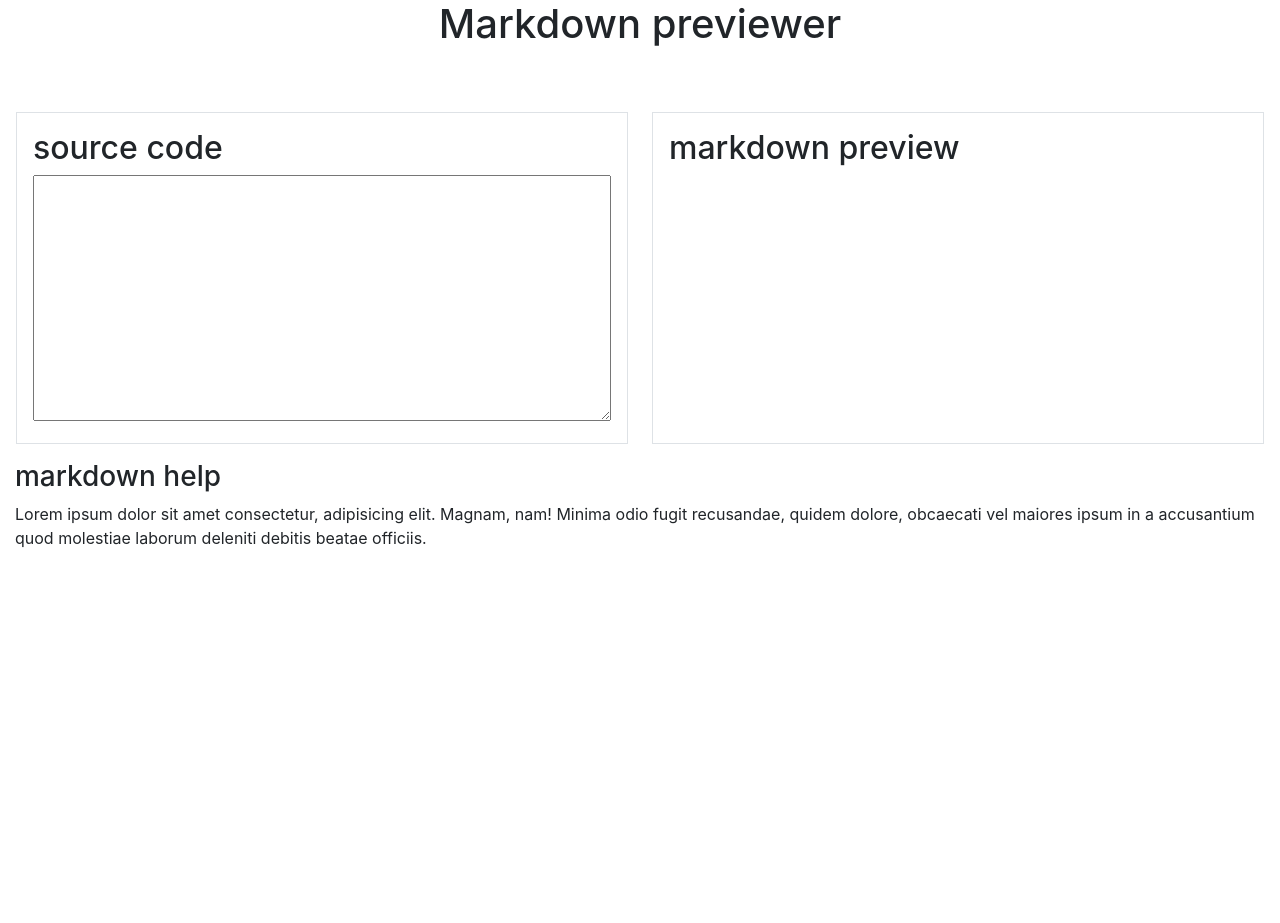
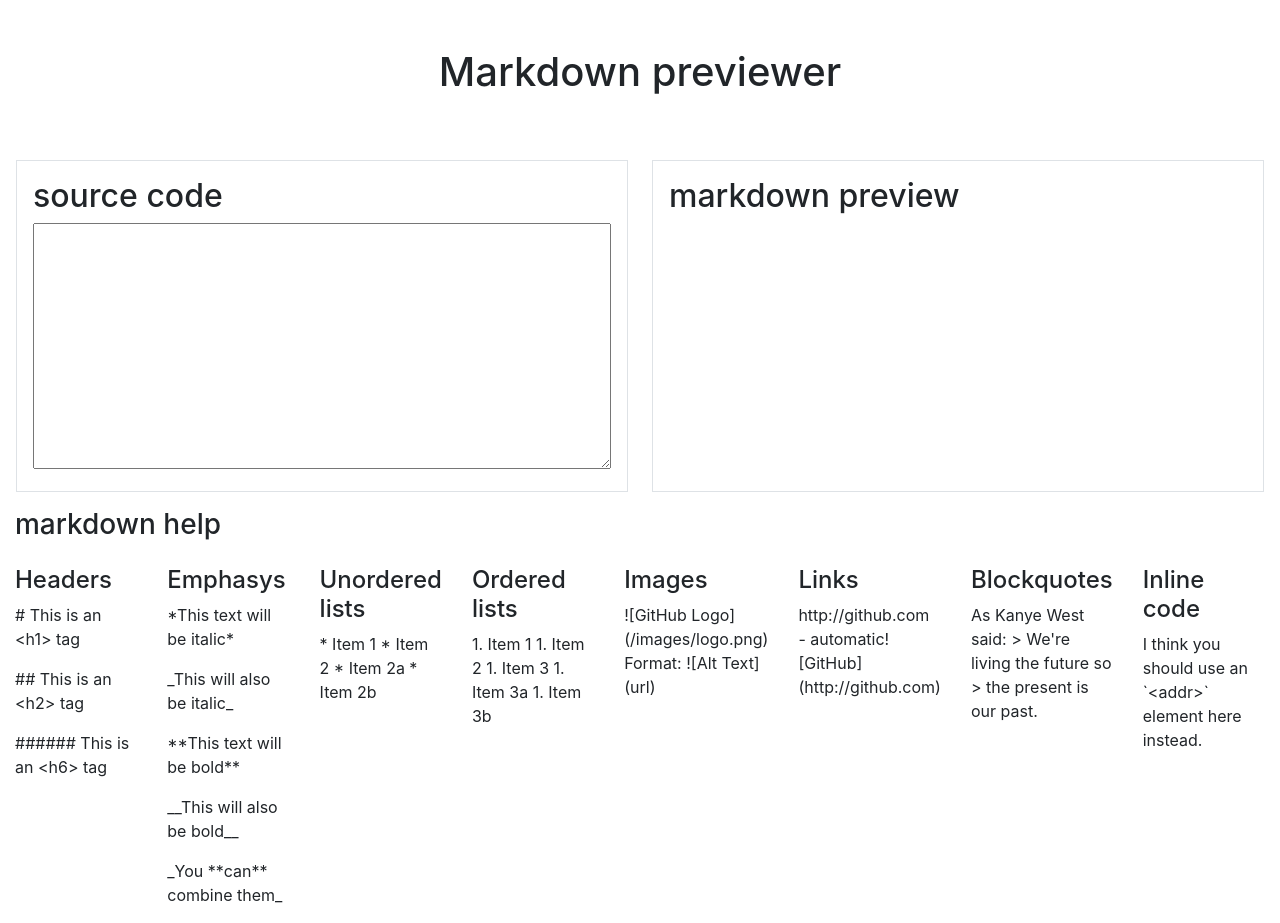
Before and after one commit to JayGrey/MarkdownPreview, a React app: page / in a window 1280 px wide. Before the commit the page ends 800 px from the top, so only its background shows below. Built offline with nearby package versions, Linux system fonts and the light colour scheme.

Commit message:
align html with user stories

```diff
--- a/src/components/App.tsx
+++ b/src/components/App.tsx
@@ -2,7 +2,7 @@ import * as React from "react";
 import { Fragment } from "react";
 
 import { Head } from "./Head";
-import { Source } from "./Source";
+import { Editor } from "./Editor";
 import { Preview } from "./Preview";
 import { Help } from "./Help";
 
@@ -11,7 +11,7 @@ export const App = (): JSX.Element => {
     <Fragment>
       <Head />
       <div className="row p-3">
-        <Source />
+        <Editor />
         <Preview />
       </div>
       <div className="row">
--- a/src/components/Source.tsx
+++ b/src/components/Editor.tsx
@@ -1,10 +1,10 @@
 import * as React from "react";
 
-export const Source = (): JSX.Element => {
+export const Editor = (): JSX.Element => {
   return (
     <div className="col border p-3 mr-4">
       <h2>source code</h2>
-      <textarea name="" id="" cols={30} rows={10} className="w-100" />
+      <textarea name="" id="editor" cols={30} rows={10} className="w-100" />
     </div>
   );
 };
--- a/src/components/Head.tsx
+++ b/src/components/Head.tsx
@@ -1,5 +1,5 @@
 import * as React from "react";
 
 export const Head = (): JSX.Element => {
-  return <h1 className="text-center mb-5">Markdown previewer</h1>;
+  return <h1 className="text-center mt-5 mb-5">Markdown previewer</h1>;
 };
--- a/src/components/Help.tsx
+++ b/src/components/Help.tsx
@@ -3,11 +3,48 @@ import * as React from "react";
 export const Help = (): JSX.Element => {
   return (
     <div className="col">
-      <h3>markdown help</h3>
-      <p>
-        Lorem ipsum dolor sit amet consectetur, adipisicing elit. Magnam, nam! Minima odio fugit recusandae, quidem
-        dolore, obcaecati vel maiores ipsum in a accusantium quod molestiae laborum deleniti debitis beatae officiis.
-      </p>
+      <h3 className="mb-4">markdown help</h3>
+
+      <div className="row">
+        <div className="col">
+          <h4>Headers</h4>
+          <p># This is an &lt;h1&gt; tag </p>
+          <p>## This is an &lt;h2&gt; tag</p>
+          <p>###### This is an &lt;h6&gt; tag</p>
+        </div>
+        <div className="col">
+          <h4>Emphasys</h4>
+          <p>*This text will be italic*</p>
+          <p>_This will also be italic_</p>
+          <p>**This text will be bold**</p>
+          <p>__This will also be bold__</p>
+          <p>_You **can** combine them_</p>
+        </div>
+        <div className="col">
+          <h4>Unordered lists</h4>
+          <p>* Item 1 * Item 2 * Item 2a * Item 2b</p>
+        </div>
+        <div className="col">
+          <h4>Ordered lists</h4>
+          <p>1. Item 1 1. Item 2 1. Item 3 1. Item 3a 1. Item 3b</p>
+        </div>
+        <div className="col">
+          <h4>Images</h4>
+          <p>![GitHub Logo](/images/logo.png) Format: ![Alt Text](url)</p>
+        </div>
+        <div className="col">
+          <h4>Links</h4>
+          <p>http://github.com - automatic! [GitHub](http://github.com)</p>
+        </div>
+        <div className="col">
+          <h4>Blockquotes</h4>
+          <p>As Kanye West said: &gt; We&apos;re living the future so &gt; the present is our past.</p>
+        </div>
+        <div className="col">
+          <h4>Inline code</h4>
+          <p>I think you should use an `&lt;addr&gt;` element here instead.</p>
+        </div>
+      </div>
     </div>
   );
 };
--- a/src/components/Preview.tsx
+++ b/src/components/Preview.tsx
@@ -4,6 +4,7 @@ export const Preview = (): JSX.Element => {
   return (
     <div className="col border p-3">
       <h2>markdown preview</h2>
+      <div id="preview"></div>
     </div>
   );
 };
--- a/src/index.html
+++ b/src/index.html
@@ -1,3 +1,13 @@
+<!--
+User Story #1: I can see a textarea element with a corresponding id="editor".
+User Story #2: I can see an element with a corresponding id="preview".
+User Story #3: When I enter text into the #editor element, the #preview element is updated as I type to display the content of the textarea.
+User Story #4: When I enter GitHub flavored markdown into the #editor element, the text is rendered as HTML in the #preview element as I type (HINT: You don't need to parse Markdown yourself - you can import the Marked library for this: https://cdnjs.com/libraries/marked).
+User Story #5: When my markdown previewer first loads, the default text in the #editor field should contain valid markdown that represents at least one of each of the following elements: a header (H1 size), a sub header (H2 size), a link, inline code, a code block, a list item, a blockquote, an image, and bolded text.
+User Story #6: When my markdown previewer first loads, the default markdown in the #editor field should be rendered as HTML in the #preview element.
+Optional Bonus (you do not need to make this test pass): My markdown previewer interprets carriage returns and renders them as br (line break) elements.
+-->
+
 <!DOCTYPE html>
 <html lang="en">
   <head>
@@ -20,5 +30,6 @@
   </head>
   <body>
     <div id="root" class="container-fluid"></div>
+    <script src="https://cdn.freecodecamp.org/testable-projects-fcc/v1/bundle.js"></script>
   </body>
 </html>
```
Also changed, not shown: package.json (+1 -11 lines), 1 other file (tests, documents, lock files or other folders).
